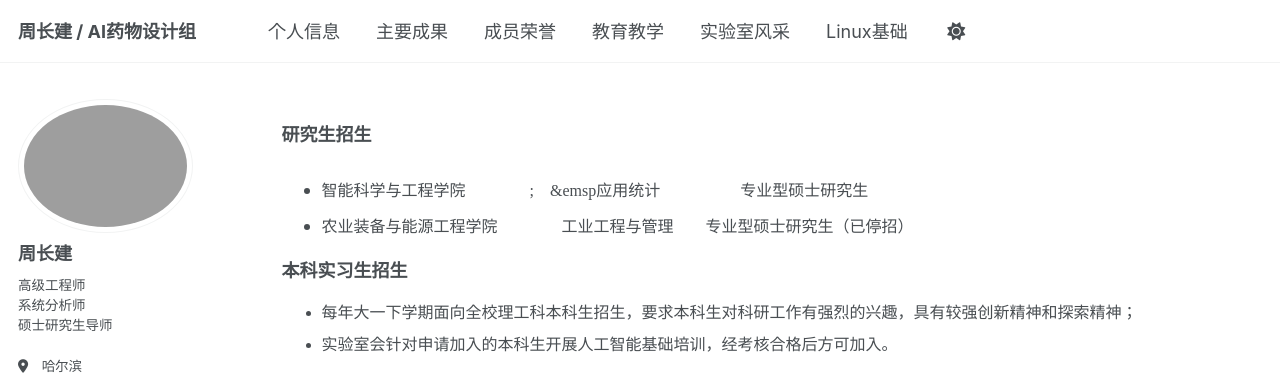
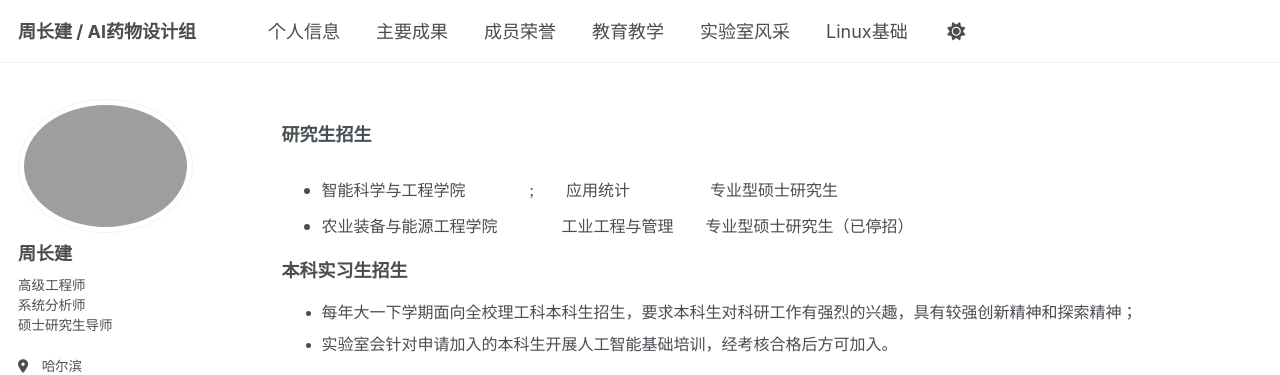
Before and after one commit to HPC-NEAU/zhoucj, a Jekyll site: the page built from _pages/teaching.md, in a window 1280 px wide and 900 px high. Shown: the top 375 px of the window. Built offline with Jekyll 4.4.1, drawn with Linux system fonts in a browser that asks for light colours; some web fonts are replaced.

Commit message:
Update teaching.md

```diff
--- a/_pages/teaching.md
+++ b/_pages/teaching.md
@@ -13,7 +13,7 @@ redirect_from:
 	<font face="微软雅黑" size=3>
   		<font face="微软雅黑" size=4><b>研究生招生</b></font>
 <ul>
-	<li>智能科学与工程学院&emsp;&emsp;&emsp;&emsp;;&emsp;&emsp应用统计&emsp;&emsp;&emsp;&emsp;&emsp;专业型硕士研究生</li>
+	<li>智能科学与工程学院&emsp;&emsp;&emsp;&emsp;;&emsp;&emsp;应用统计&emsp;&emsp;&emsp;&emsp;&emsp;专业型硕士研究生</li>
 	<li>农业装备与能源工程学院&emsp;&emsp;&emsp;&emsp;工业工程与管理&emsp;&emsp;专业型硕士研究生（已停招）</li>
 </ul>
 
```
